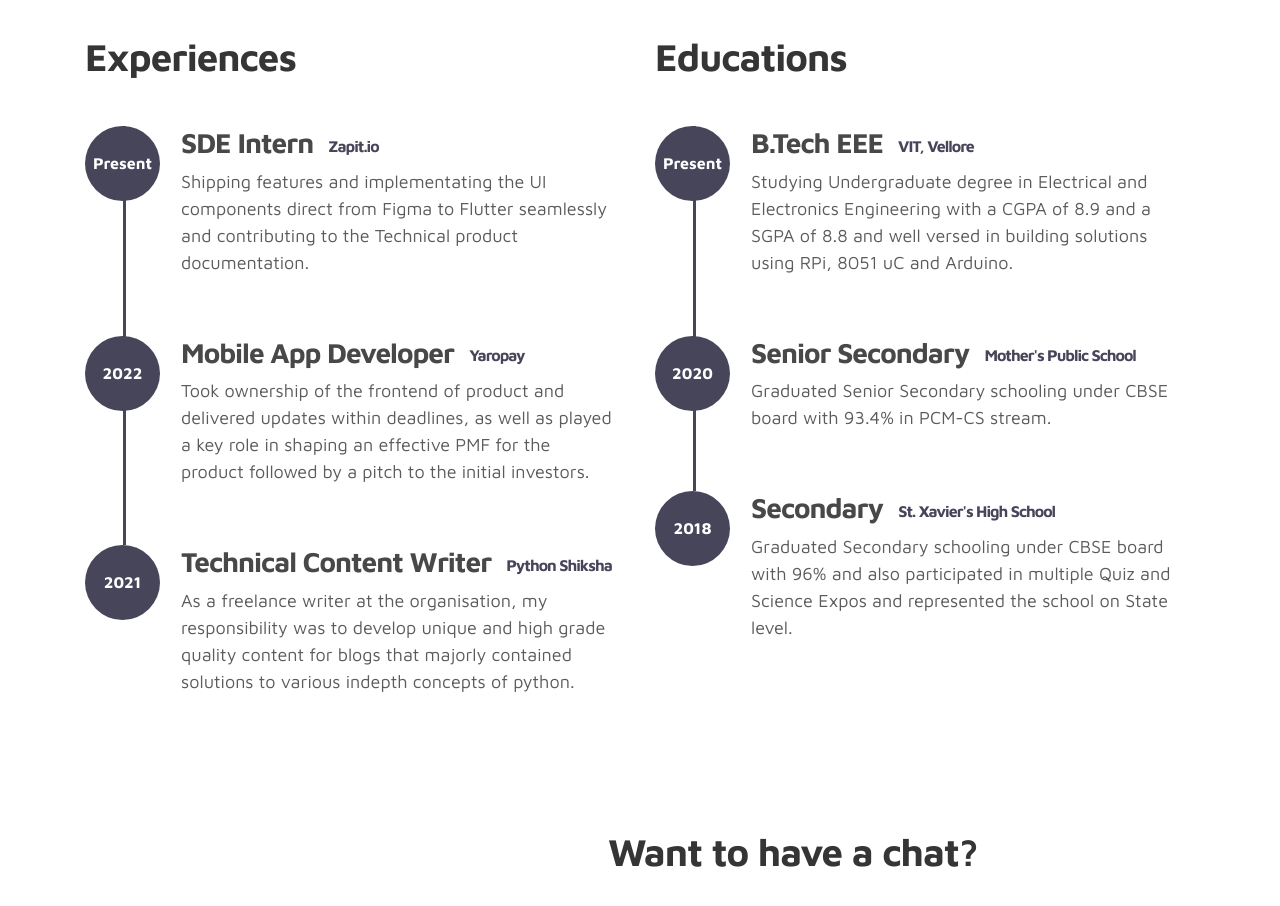
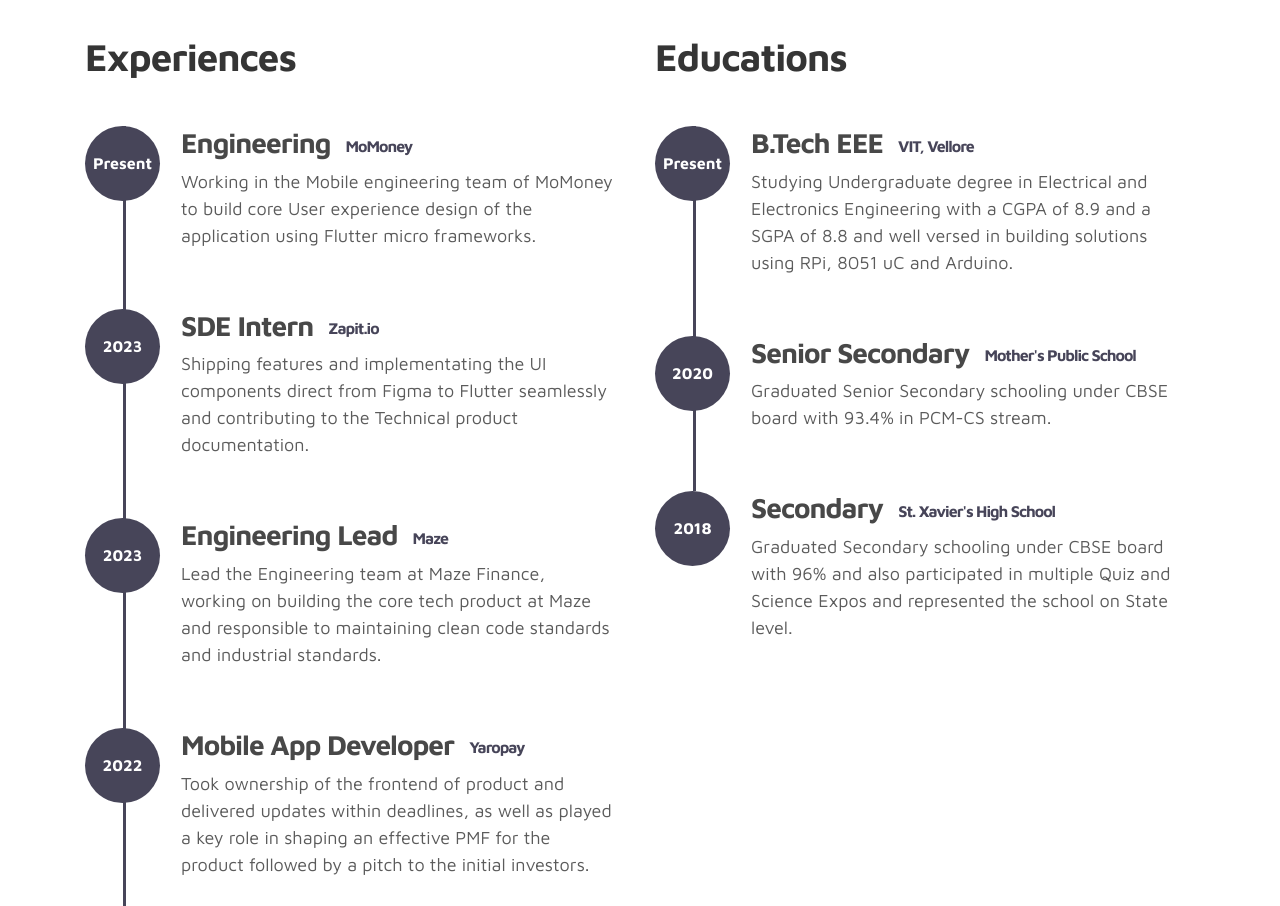
Before and after one commit to DdevM/Portfolio, a plain HTML site: page index.html in a window 1280 px wide. Shown: the part 1740-2646 px from the top of the page. Drawn offline with Linux system fonts and the light colour scheme; grey boxes are pictures that could not be loaded.

Commit message:
Update index.html

```diff
--- a/index.html
+++ b/index.html
@@ -353,6 +353,18 @@
                   <span>Present</span>
                 </div>
                 <div class="timeline-info">
+                  <h3><span>Engineering</span><small>MoMoney</small></h3>
+                  <p>
+                    Working in the Mobile engineering team of MoMoney to build core User experience design of the application using
+                    Flutter micro frameworks.
+                  </p>
+                </div>
+              </div>
+              <div class="timeline-wrapper">
+                <div class="timeline-yr">
+                  <span>2023</span>
+                </div>
+                <div class="timeline-info">
                   <h3><span>SDE Intern</span><small>Zapit.io</small></h3>
                   <p>
                     Shipping features and implementating the UI components
@@ -361,7 +373,18 @@
                   </p>
                 </div>
               </div>
-
+              <div class="timeline-wrapper">
+                <div class="timeline-yr">
+                  <span>2023</span>
+                </div>
+                <div class="timeline-info">
+                  <h3><span>Engineering Lead</span><small>Maze</small></h3>
+                  <p>
+                    Lead the Engineering team at Maze Finance, working on building the core tech product at Maze and responsible to
+                    maintaining clean code standards and industrial standards.
+                  </p>
+                </div>
+              </div>
               <div class="timeline-wrapper">
                 <div class="timeline-yr">
                   <span>2022</span>
```
